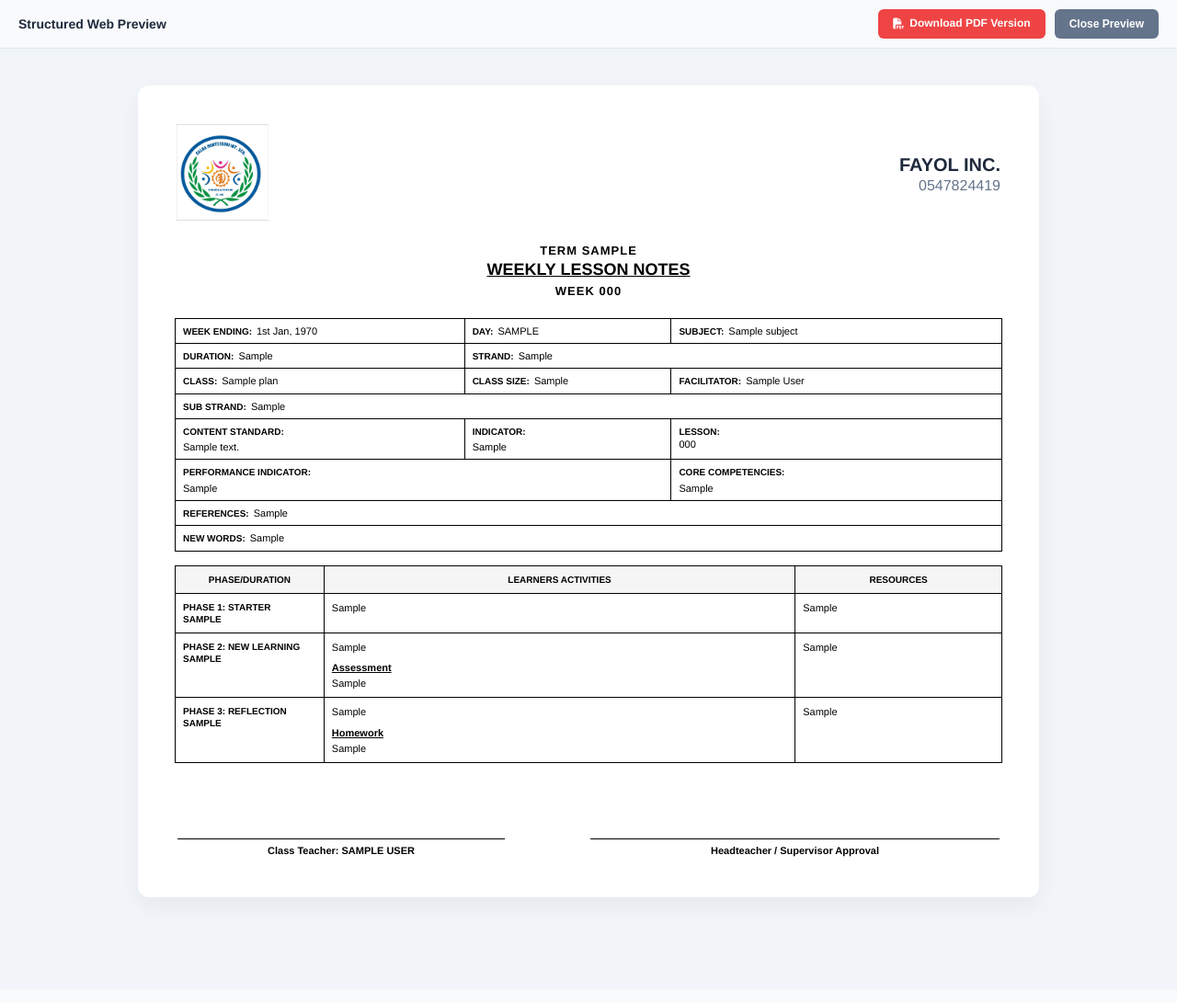
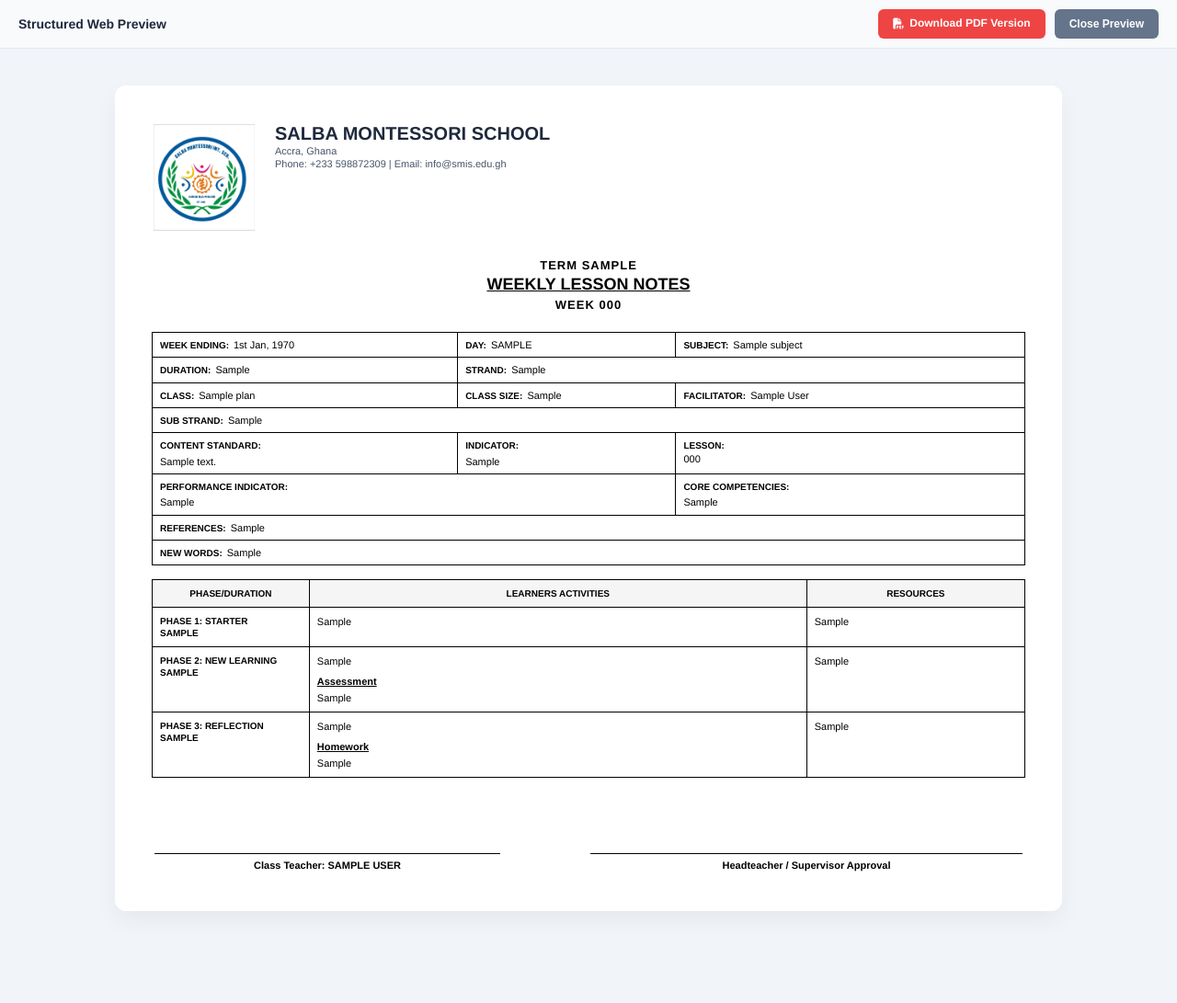
Before and after one commit to EricBaidoo/Salba-Account-System, a PHP site: page /pages/teacher/print_lesson_plan.php?id=1&view=html in a window 1280 px wide. Shown: the whole page at 92% size. Before the commit the page ends 987 px from the top, so only its background shows below. Run offline with PHP 8.4, Linux system fonts and the light colour scheme; a user stored in the database is signed in; data comes from the database, SQL or seed files in the repository; tables that the repository leaves empty or names only in its code hold one stand-in row (values such as "Sample post"); some libraries are stand-ins or nearby versions.

Commit message:
feat: add lesson plan printing and web preview functionality for teachers

```diff
--- a/pages/teacher/print_lesson_plan.php
+++ b/pages/teacher/print_lesson_plan.php
@@ -27,8 +27,10 @@ if ($_SESSION['role'] === 'teacher' && $_SESSION['user_id'] != $p['teacher_id'])
     die("Access denied.");
 }
 
-$school_name = getSystemSetting($conn, 'school_name', 'FAYOL INC.');
-$school_contact = getSystemSetting($conn, 'school_contact', '0547824419');
+$school_name    = getSystemSetting($conn, 'school_name', 'Salba Montessori School');
+$school_address = getSystemSetting($conn, 'school_address', 'Accra, Ghana');
+$school_phone   = getSystemSetting($conn, 'school_phone', '+233 598872309');
+$school_email   = getSystemSetting($conn, 'school_email', 'info@smis.edu.gh');
 
 $v = fn($k) => htmlspecialchars($p[$k] ?? '-');
 $n = fn($k) => nl2br(htmlspecialchars($p[$k] ?? '-'));
@@ -50,7 +52,9 @@ if (isset($_GET['view']) && $_GET['view'] == 'html') {
         body { font-family: 'Helvetica', 'Arial', sans-serif; font-size: 11px; line-height: 1.3; color: #000; margin: 0; padding: 0; }
         .print-container { width: 100%; border: none; }
 
-        .school-header { text-align: right; font-weight: bold; font-size: 12px; margin-bottom: 5px; }
+        .school-header { text-align: left; margin-bottom: 5px; }
+        .school-name { font-size: 20px; font-weight: 800; color: #1e293b; margin: 0; line-height: 1; }
+        .school-info { font-size: 11px; color: #475569; margin: 2px 0 0; font-weight: normal; }
         .header-title { text-align: center; text-transform: uppercase; margin-bottom: 20px; }
         .header-title h1 { margin: 0; font-size: 18px; text-decoration: underline; font-weight: bold; }
         .header-title h2 { margin: 3px 0 0; font-size: 13px; letter-spacing: 1px; }
@@ -98,21 +102,24 @@ if (isset($_GET['view']) && $_GET['view'] == 'html') {
         </div>
     <?php endif; ?>
 
-    <div class="print-container" style="<?= ($render_type == 'html') ? 'max-width: 900px; margin: 40px auto; padding: 40px; background: white; box-shadow: 0 10px 25px rgba(0,0,0,0.05); border-radius: 12px;' : '' ?>">
-        <table style="width: 100%; border: none; margin-bottom: 20px;">
+    <div class="print-container" style="<?= ($render_type == 'html') ? 'max-width: 950px; margin: 40px auto; padding: 40px; background: white; box-shadow: 0 10px 25px rgba(0,0,0,0.05); border-radius: 12px;' : '' ?>">
+        <table style="width: 100%; border: none; margin-bottom: 25px;">
             <tr>
-                <td style="width: 80px; border: none; padding: 0;">
+                <td style="width: 100px; border: none; padding: 0; vertical-align: top;">
                     <?php
                         $logo_path = '../../assets/img/salba_logo.jpg';
                         if (file_exists($logo_path)):
                     ?>
-                        <img src="<?= $logo_path ?>" style="width: 100px; height: auto;">
+                        <img src="<?= $logo_path ?>" style="width: 110px; height: auto;">
                     <?php endif; ?>
                 </td>
-                <td style="border: none; padding: 0; text-align: right; vertical-align: middle;">
-                    <div class="school-header" style="margin: 0; font-size: 16px;">
-                        <span style="font-size: 20px; color: #1e293b;"><?= strtoupper($school_name) ?></span><br>
-                        <span style="color: #64748b; font-weight: normal;"><?= $school_contact ?></span>
+                <td style="border: none; padding: 0 0 0 20px; text-align: left; vertical-align: top;">
+                    <div class="school-header">
+                        <div class="school-name"><?= strtoupper($school_name) ?></div>
+                        <div class="school-info">
+                            <?= $school_address ?><br>
+                            Phone: <?= $school_phone ?> | Email: <?= $school_email ?>
+                        </div>
                     </div>
                 </td>
             </tr>
```
Also changed, not shown: scratch/check_schema.php (deleted, +0 -23 lines).
